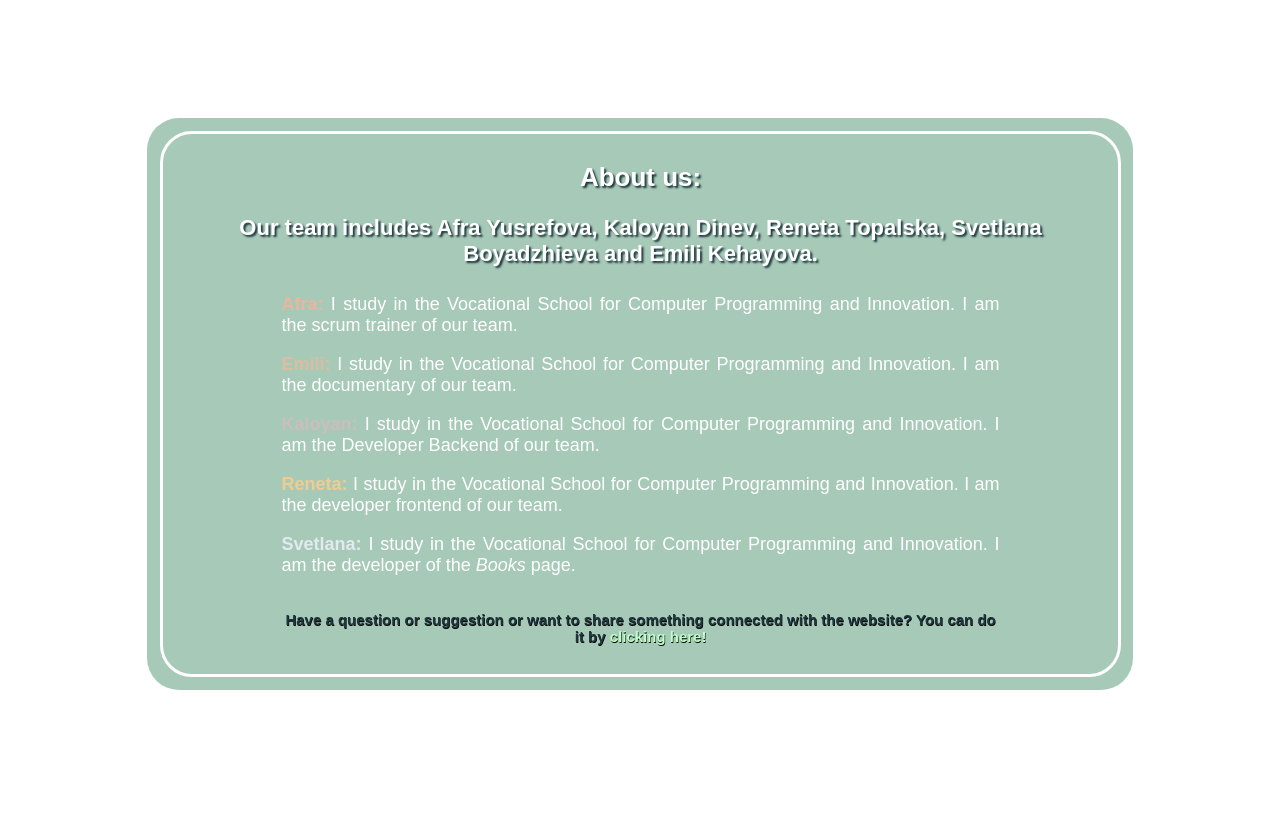
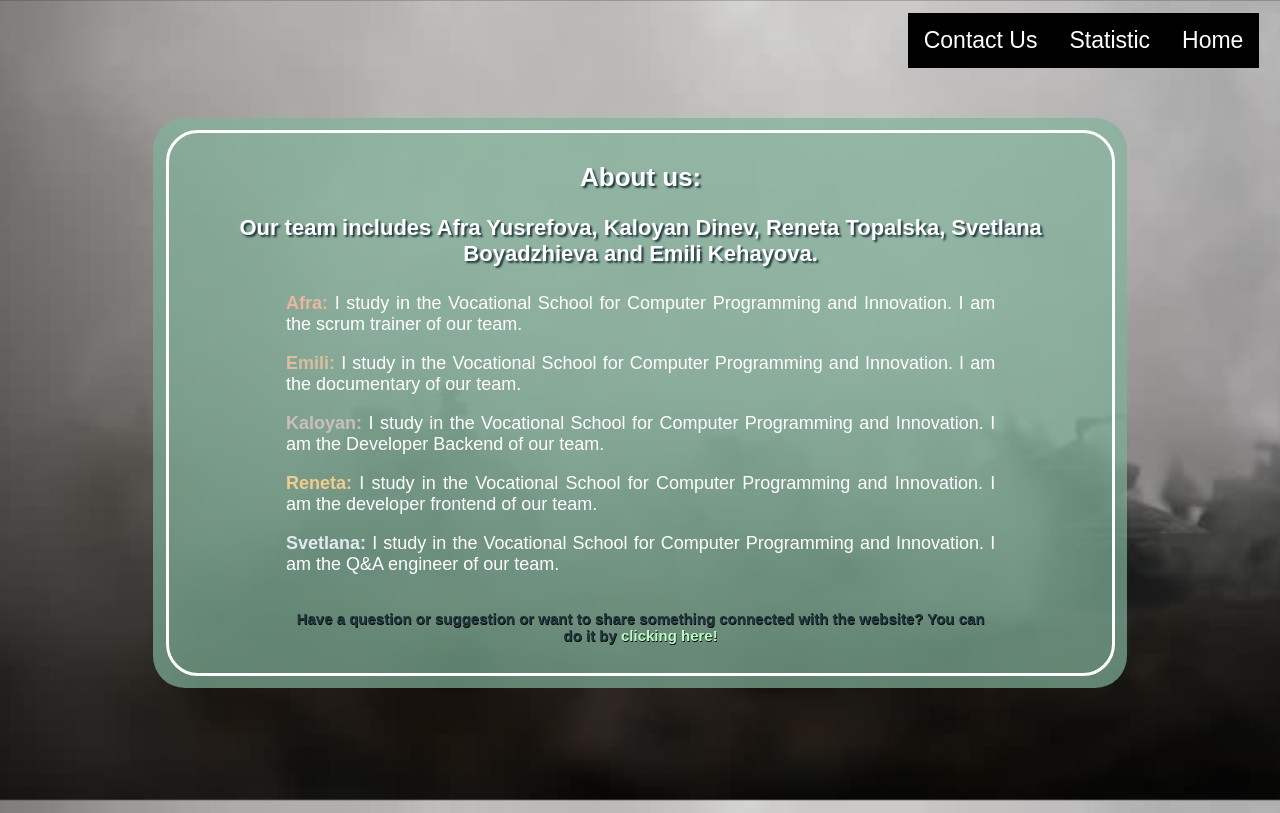
Before and after one commit to afyusrefova/The-Bletchley-Game, a plain HTML site: page Website/aboutus.html in a window 1280 px wide. Drawn offline with Linux system fonts and the light colour scheme.

Commit message:
Add about us webpage

```diff
--- a/Website/about.css
+++ b/Website/about.css
@@ -1,9 +1,10 @@
-body{
-	margin:0;
-	padding:0;
-	font-family: Arial, Helvetica, sans-serif;
-	background-image: url("../Assets/stars.png");
-	background-repeat: repeat;
+body,h1,h5 {font-family: "Raleway", sans-serif}
+body, html {height: 100%}
+body {
+  background-image: url('background1.jpg');
+  min-height: 100%;
+  background-position: center;
+  background-size: cover;
 }
 
 h2{
@@ -76,7 +77,8 @@ ul {
 
   li a {
 	display: block;
-	color: white;
+    color: white;
+    background-color:black;
 	font-size:23px;
 	padding: 8px;
     text-align:center;
--- a/Website/aboutus.html
+++ b/Website/aboutus.html
@@ -10,7 +10,7 @@
 <body>
 	<ul>
 
-		<li><a href="index.html">Menu</a></li>
+		<li><a href="index.html">Home</a></li>
         <li><a href="statistic.html">Statistic</a></li>
         <li><a href="contact.html">Contact Us</a></li>
 	</ul>
@@ -57,7 +57,7 @@
 		<section class="fontcolor">
 			<p>
 				<span style="color:#e2eaf0"><b>Svetlana:</b> </span>I study in the Vocational School for Computer Programming and Innovation.
-					I am the developer of the <i><a href="books.html">Books</a></i> page.
+					I am the Q&A engineer of our team.
 			</p>
 		</section>
 
--- a/Website/contact.css
+++ b/Website/contact.css
@@ -111,6 +111,7 @@ ul {
 
   li a {
 	display: block;
+	background-color: black;
 	color:#1fc3ec;
 	font-size:23px;
 	padding: 8px;
```
Also changed, not shown: Website/contact.html (+2 -0 lines), Website/background2.jpg (deleted).
